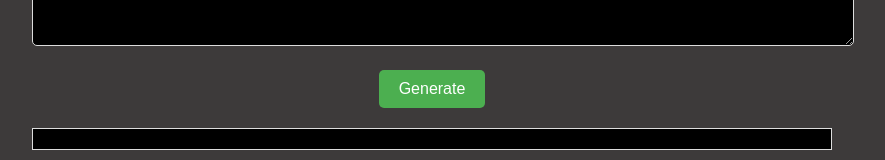
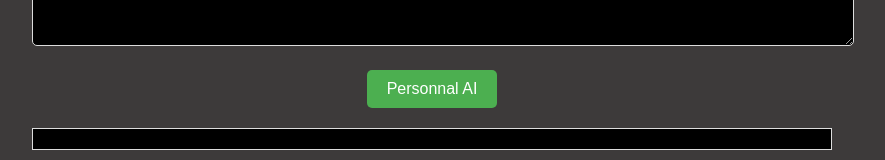
Before and after one commit to swagduck/swagduck-web, a plain HTML site: page index.html in a window 1280 px wide. Shown: the part 276-436 px from the top of the page, without its empty margins (208-1093 px from the left). Drawn offline with Linux system fonts and the light colour scheme.

Commit message:
Update index.html

```diff
--- a/index.html
+++ b/index.html
@@ -14,7 +14,7 @@
   <body>
     <h1>Generator</h1>
     <textarea id="prompt" placeholder="Enter a prompt..."></textarea>
-    <button id="generate">Generate</button>
+    <button id="generate">Personnal AI</button>
     <div id="result"></div>
 
     <!-- Include the provided code -->
```
